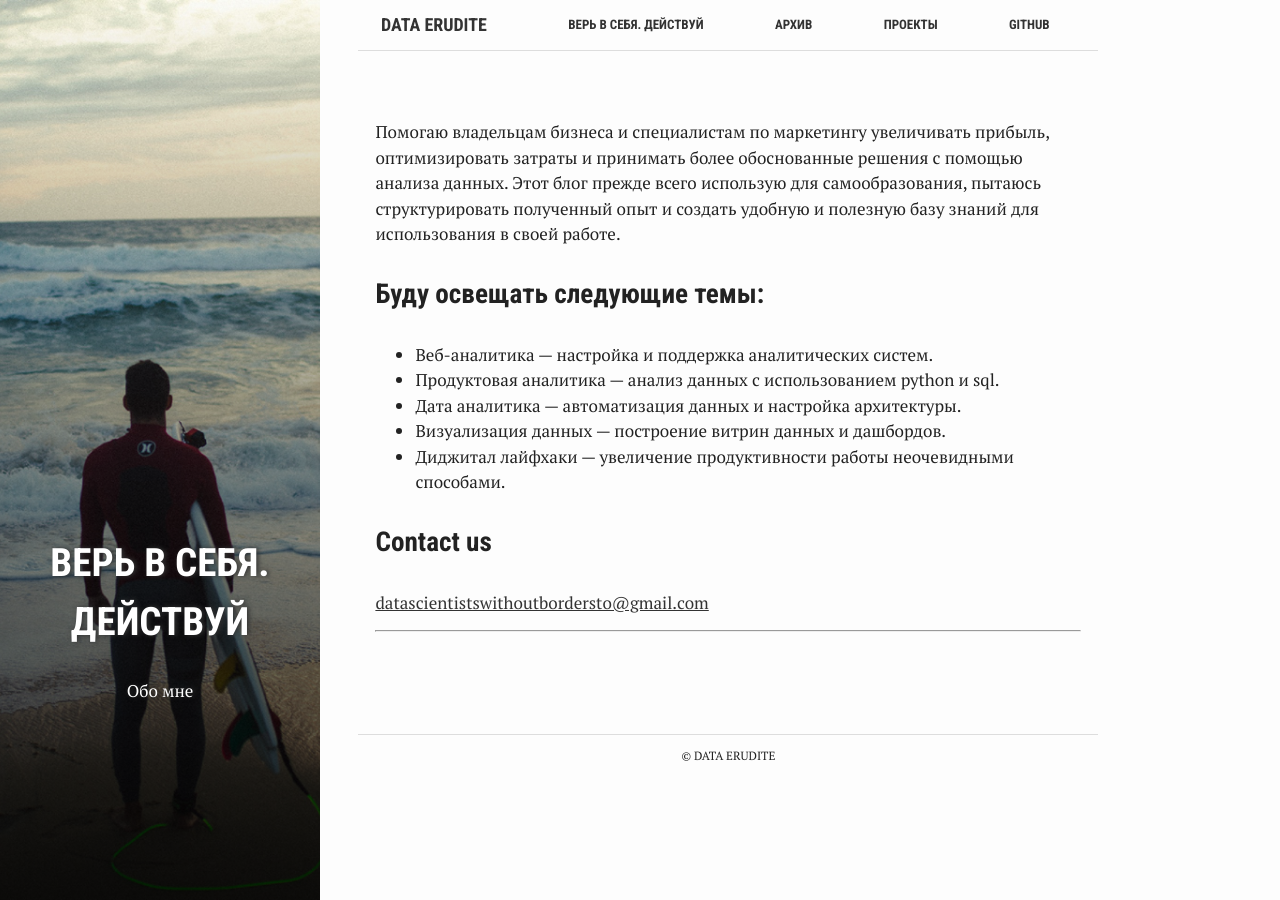
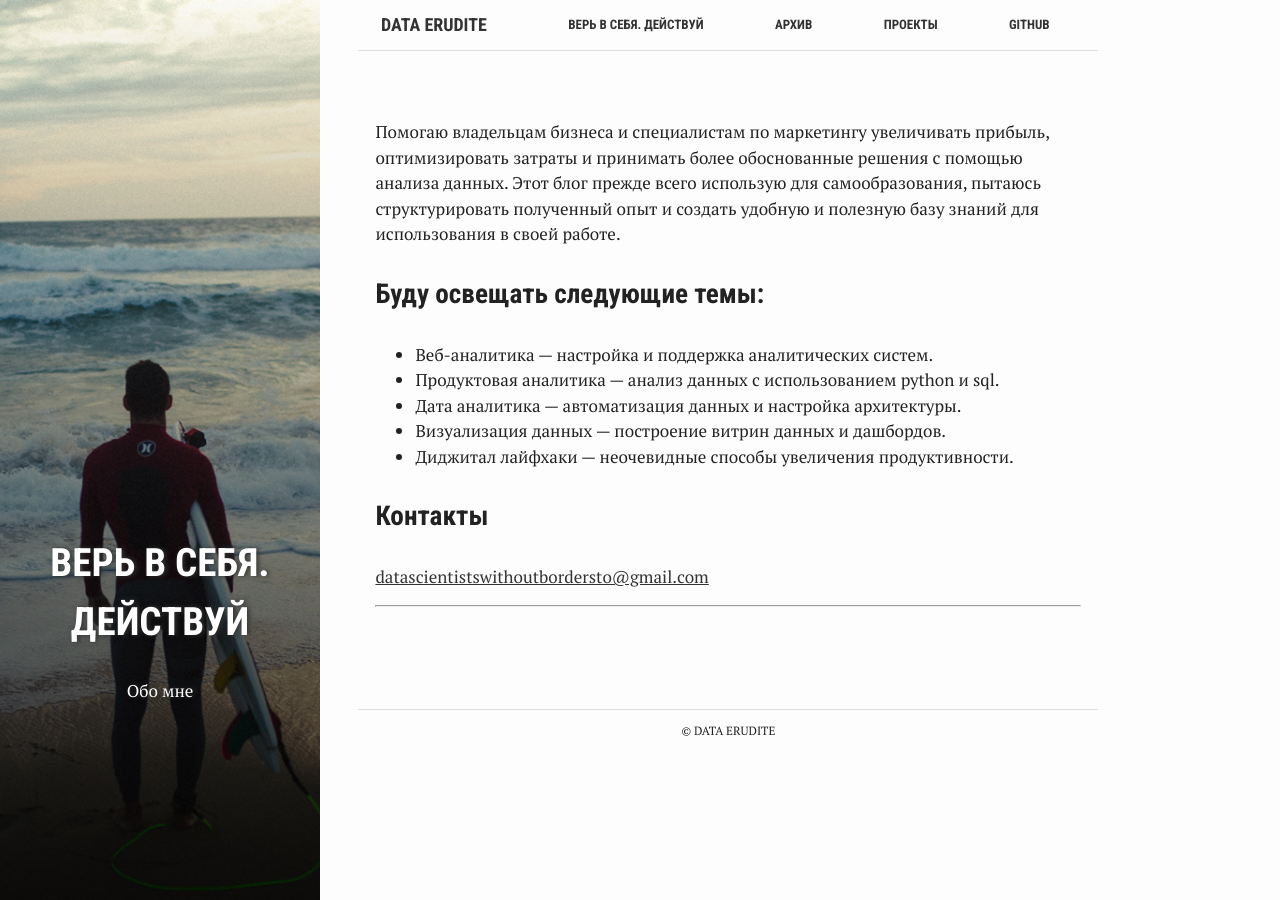
Before and after one commit to p1aton/p1aton.github.io, a Jekyll site: the page built from about.md, in a window 1280 px wide. Built offline with Jekyll 4.4.1, drawn with Linux system fonts in a browser that asks for light colours.

Commit message:
Update about.md

```diff
--- a/about.md
+++ b/about.md
@@ -20,10 +20,9 @@ active: about
 * Продуктовая аналитика — анализ данных с использованием python и sql.
 * Дата аналитика — автоматизация данных и настройка архитектуры.
 * Визуализация данных — построение витрин данных и дашбордов.
-* Диджитал лайфхаки — увеличение продуктивности работы неочевидными способами.
+* Диджитал лайфхаки — неочевидные способы увеличения продуктивности.
 
-
-### Contact us
+### Контакты
 
 [datascientistswithoutbordersto@gmail.com](mailto:datascientistswithoutbordersto@gmail.com)
 
```
